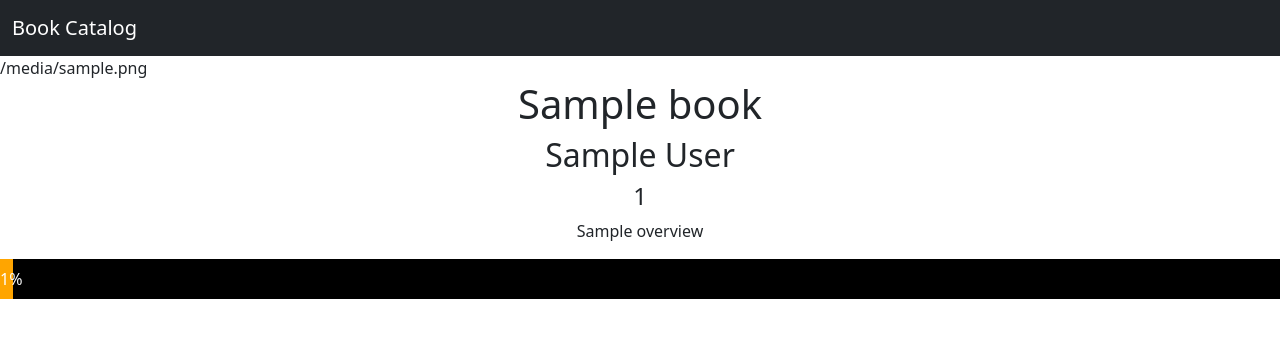
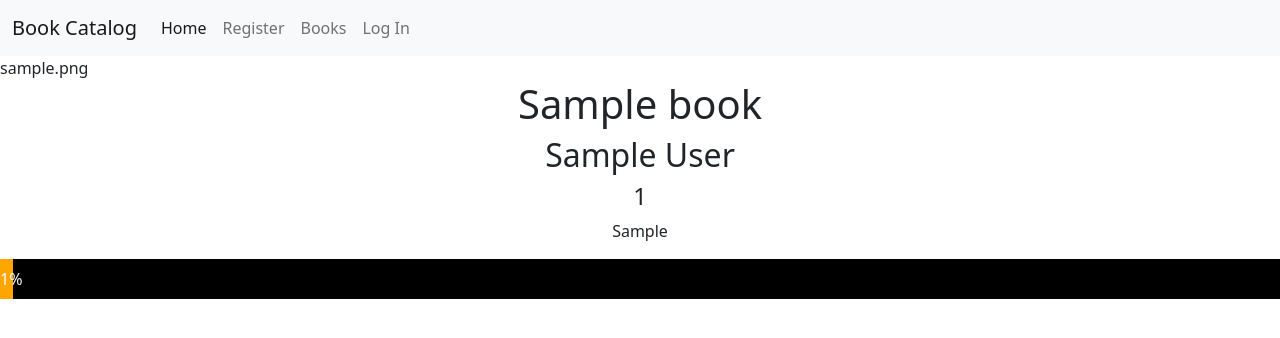
Before and after one commit to austinholmes33/f30-capstone-project, a Flask app: template templates/book_details.html in a window 1280 px wide. Shown: the top 338 px of the page. Run offline with Flask 2, Linux system fonts and the light colour scheme; tables that the repository leaves empty hold one stand-in row (values such as "Sample post"); the template is opened without the code that fills it: values that come from a table or form of the project are taken from there, most other values are stand-ins (such as "Sample title", 1, 10 or a date in 2020).

Commit message:
create user working, login working, displaying users_books working

```diff
--- a/crud.py
+++ b/crud.py
@@ -14,11 +14,11 @@
 def get_user_by_email(email):
     return User.query.filter_by(email=email).first()
 
-def create_book(title, author, length, overview):
+def create_book(title, author, pages, overview):
     book = Book(
         title=title,
         author=author,
-        length=length,
+        pages=pages,
         overview=overview
     )
 
--- a/forms.py
+++ b/forms.py
@@ -18,8 +18,8 @@
 class AddBookForm(FlaskForm):
     title = StringField("Title", validators=[DataRequired(), Length(min=6, max=255)])
     author = StringField("Author", validators=[DataRequired(), Length(min=6, max=255)])
-    length = IntegerField("Length", validators=[DataRequired(), Length(max=255)])
-    overview = TextAreaField("Overview", Length(max=255))
+    pages = IntegerField("Pages", validators=[DataRequired(), Length(max=255)])
+    overview = TextAreaField("Overview", validators=[Length(max=255)])
     submit = SubmitField()
 
 # SOME SORT OF UPDATE FORM FOR PAGES READ
--- a/server.py
+++ b/server.py
@@ -32,10 +32,10 @@
     form = AddBookForm()
     title = form.title.data
     author = form.author.data
-    length = form.length.data
+    pages = form.pages.data
     overview = form.overview.data
 
-    new_book = Book(current_user.id, title, author, length, overview)
+    new_book = Book(current_user.id, title, author, pages, overview)
     try:
         db.session.add(new_book)
         db.session.commit()
@@ -63,7 +63,7 @@
     if password != confirm_password:
         return "Passwords do not match"
     elif password == confirm_password:
-        new_user = User(email, password, confirm_password, first_name, last_name)
+        new_user = User(email, password, first_name, last_name)
         db.session.add(new_user)
         db.session.commit()
         flash("Account Creation Successful")
@@ -83,10 +83,11 @@
         user = crud.get_user_by_email(email)
 
     if user:
-        if user.check_password(password):
+        if user.password == password:
             login_user(user)
             flash("Login Successful")
-            return render_template("home.html")
+            form=AddBookForm()
+            return render_template("home.html", form=form)
     elif not user or user.password != password:
         flash("Username or password incorrect")
         return redirect(url_for("login"))
--- a/static/style.css
+++ b/static/style.css
@@ -28,7 +28,7 @@
     justify-content: center;
 }
 
-.book-length {
+.book-pages {
     display: flex;
     justify-content: center;
 }
@@ -51,3 +51,7 @@
     line-height: 40px;
     color: white;
 }
+
+.register-link {
+
+}
--- a/templates/base.html
+++ b/templates/base.html
@@ -12,7 +12,7 @@
     {% block title %}{% endblock %}
 </head>
 <body>
-    <nav class="navbar sticky-top navbar-dark bg-dark">
+    <nav class="navbar navbar-expand-lg bg-light">
         <div class="container-fluid">
           <a class="navbar-brand">Book Catalog</a>
           <div class="collapse navbar-collapse" id="navbarNav">
--- a/templates/book_details.html
+++ b/templates/book_details.html
@@ -14,8 +14,8 @@
     <h2>{{ book.author }}</h2>
 </div>
 
-<div class="book-length">
-    <h4>{{ book.length }}</h4>
+<div class="book-pages">
+    <h4>{{ book.pages }}</h4>
 </div>
 
 <div class="book-overview">
@@ -28,25 +28,6 @@
     <div id="progress-bar">1%</div>
 </div>
 <script>
-    var i = 0;
-    function progress() {
-    if (i == 0) {
-        i = 1;
-        var elem = document.getElementById("progress-bar");
-        var width = 10
-        var id = setInterval(frame, 10);
-        function frame() {
-            if (width >= 100) {
-                clearInterval(id);
-                i = 0;
-            } else {
-                width++;
-                elem.style.width = width + "%";
-                elem.innterHTML = width + "%";
-            }
-        }
-    }
 
-}
 </script>
 {% endblock %}
```
Also changed, not shown: model.py (+8 -6 lines), seed_db.py (+6 -3 lines), templates/create_user.html (+6 -6 lines), templates/home.html (+9 -22 lines), templates/login.html (+5 -3 lines).
